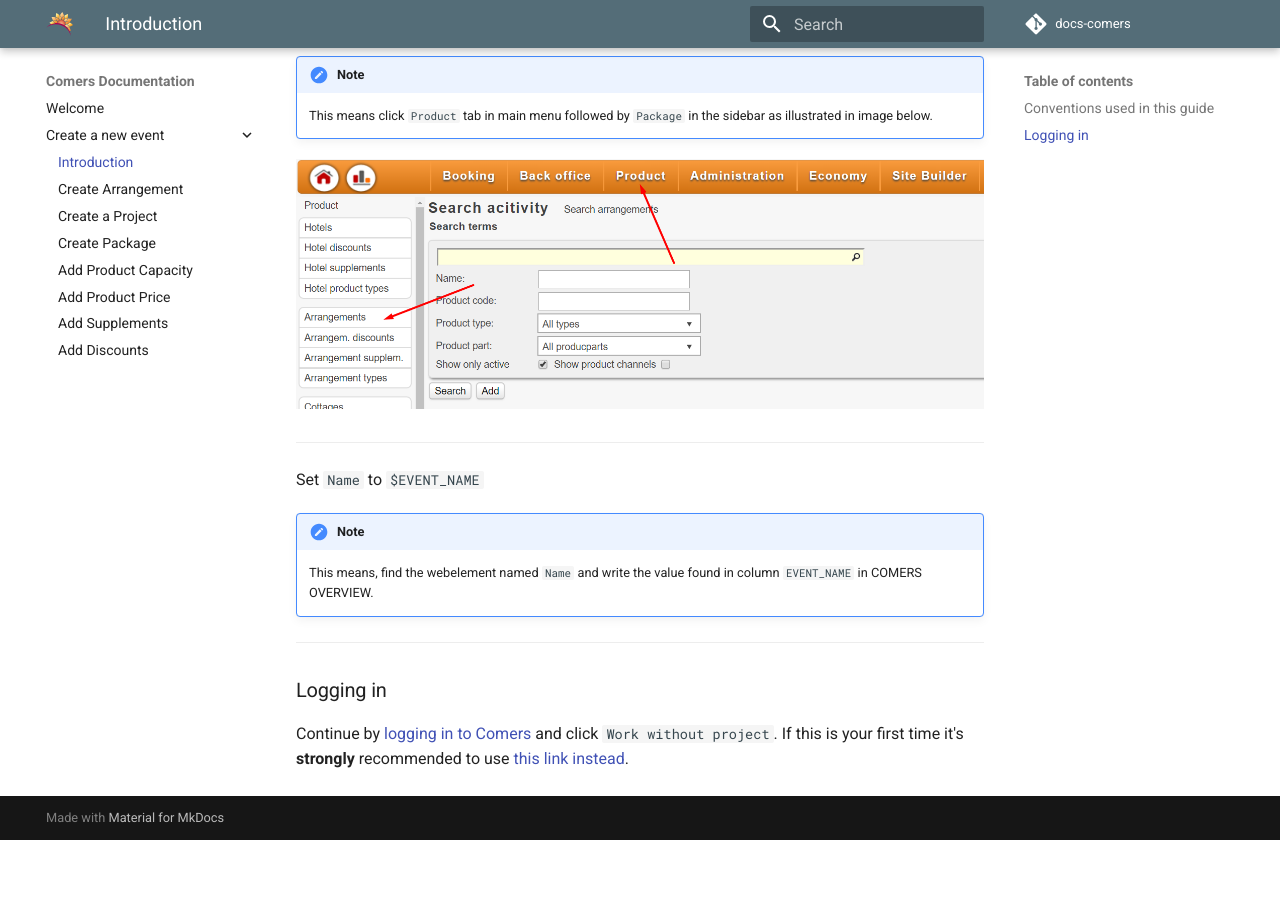
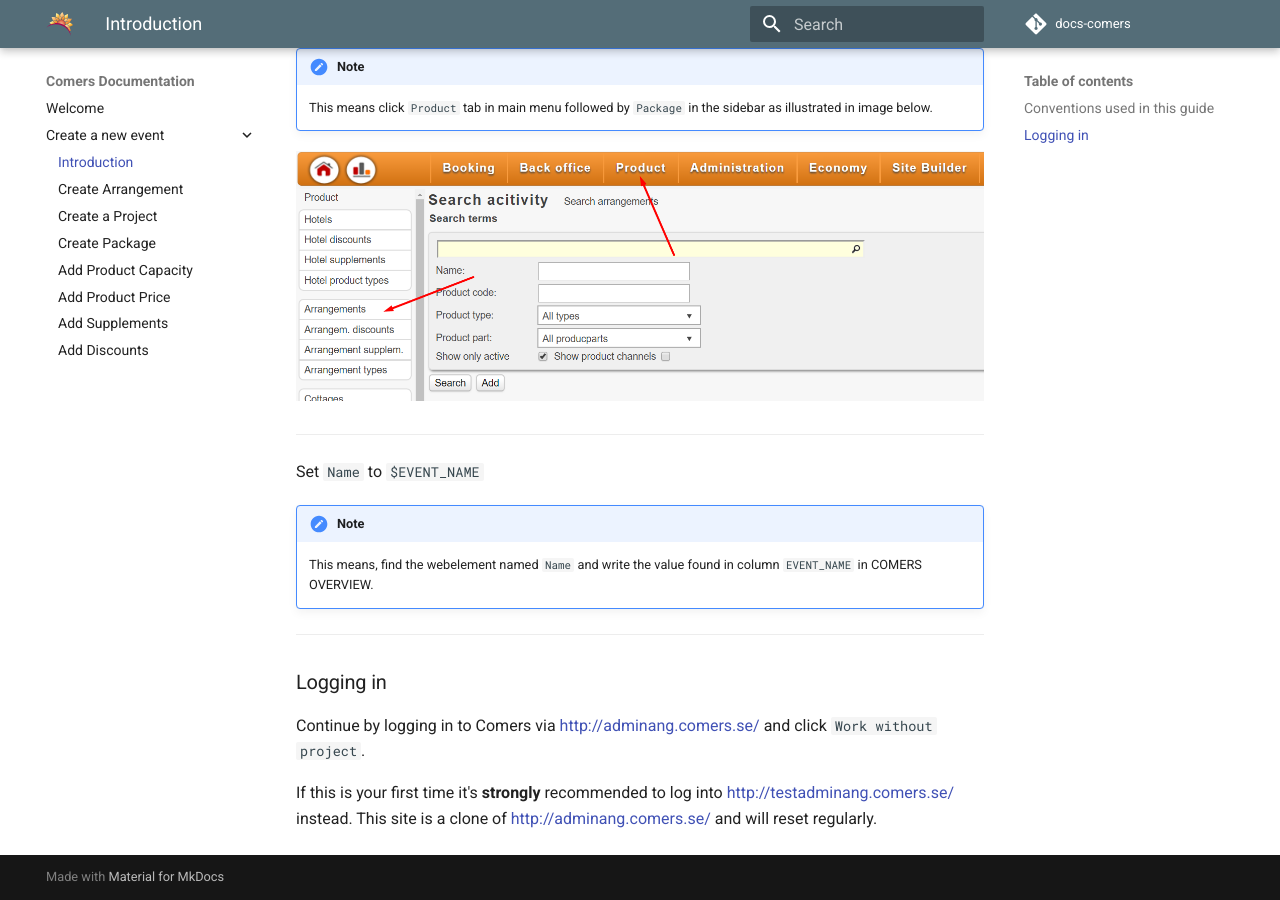
Before and after one commit to begabba/docs-comers, an MkDocs documentation site: the page built from docs/create-a-new-event/00. Introduction.md, in a window 1280 px wide and 900 px high, scrolled down 802 px. Built offline with MkDocs 1.6.1 and Material for MkDocs 9.7.7, drawn with Linux system fonts in a browser that asks for light colours; comment, search, counter and statistics services are not loaded; before the commit the page ends 1642 px from its top, so only the background shows below that.

```diff
--- a/docs/create-a-new-event/00. Introduction.md
+++ b/docs/create-a-new-event/00. Introduction.md
@@ -17,10 +17,10 @@ The guide is divided into following parts and assumes the user completes the ste
 
 _The guide is not meant to give a complete understanding of the concepts of Comers. Rather it's a written step-by-step instructions for creating and configuring new events in Comers._
 
+---
 
 ### Conventions used in this guide
 
----
 
 Click Menu: `Product > Arrangements`
 
@@ -39,5 +39,7 @@ Set `Name` to `$EVENT_NAME`
 
 ### Logging in
 
-Continue by [logging in to Comers](http://adminang.comers.se/) and click `Work without project`.
-If this is your first time it's **strongly** recommended to use [this link instead](http://testadminang.comers.se/).
+Continue by logging in to Comers via [http://adminang.comers.se/](http://adminang.comers.se/) and click `Work without project`.
+
+If this is your first time it's **strongly** recommended to log into [http://testadminang.comers.se/](http://testadminang.comers.se/) instead.
+This site is a clone of [http://adminang.comers.se/](http://adminang.comers.se/) and will reset regularly.
```
Also changed, not shown: README.md (+7 -1 lines).
